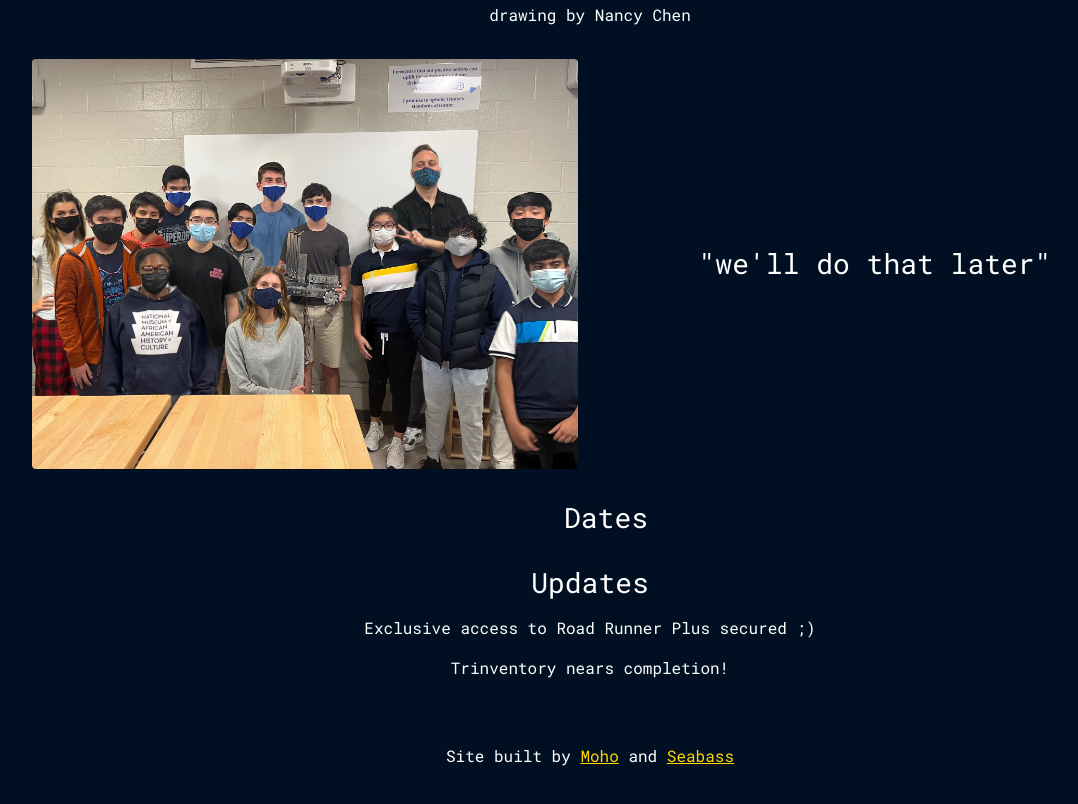
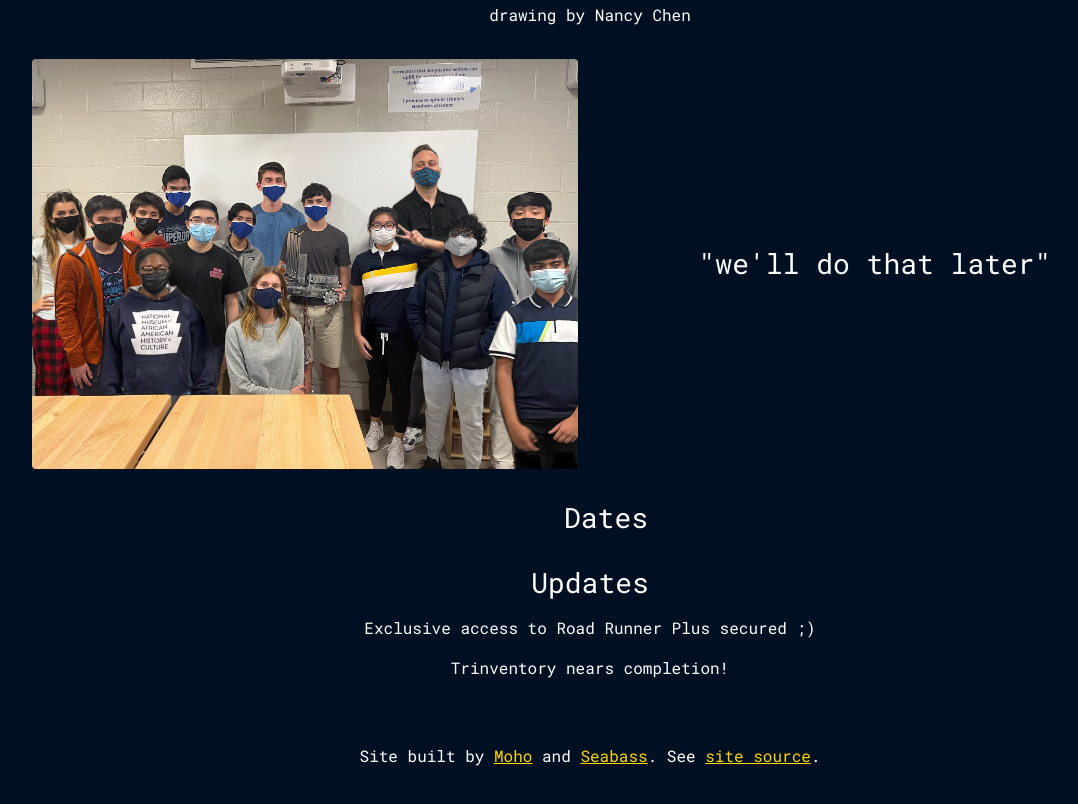
Before and after one commit to esby-space/phoenixes, a plain HTML site: page index.html in a window 1280 px wide. Shown: the part 1017-1821 px from the top of the page, without its empty margins (50-1128 px from the left). Drawn offline with nearby package versions, Linux system fonts and the light colour scheme; no server answers.

Commit message:
add site source

```diff
--- a/index.html
+++ b/index.html
@@ -133,7 +133,7 @@
         </div>
     </main>
     <footer class="center" style="margin-top: 3rem;">
-        <p>Site built by <a href="https://github.com/MohoSami">Moho</a> and <a href="https://github.com/esby-space">Seabass</a></p>
+        <p>Site built by <a href="https://github.com/MohoSami">Moho</a> and <a href="https://github.com/esby-space">Seabass</a>. See <a href="https://github.com/esby-space/phoenixes">site source</a>.</p>
     </footer>
 </body>
 
```
Also changed, not shown: seasons.html (+1 -1 lines), team.html (+1 -1 lines).
